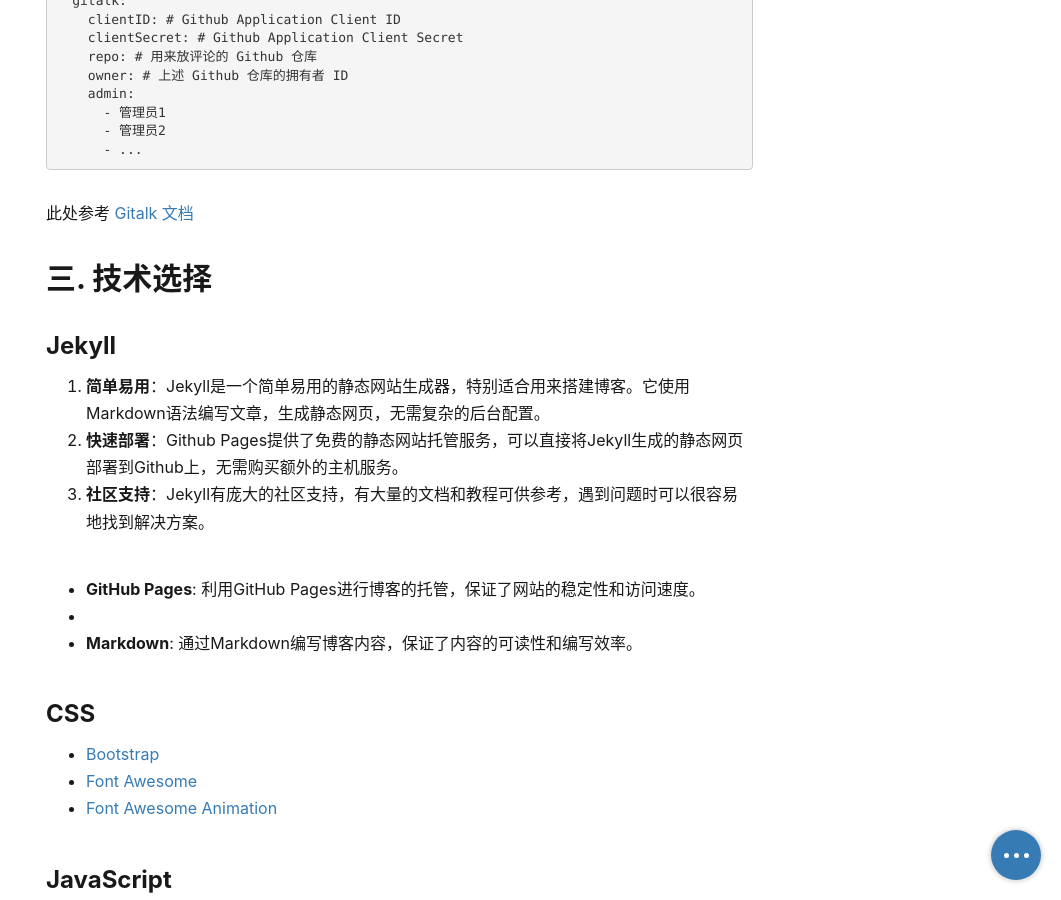
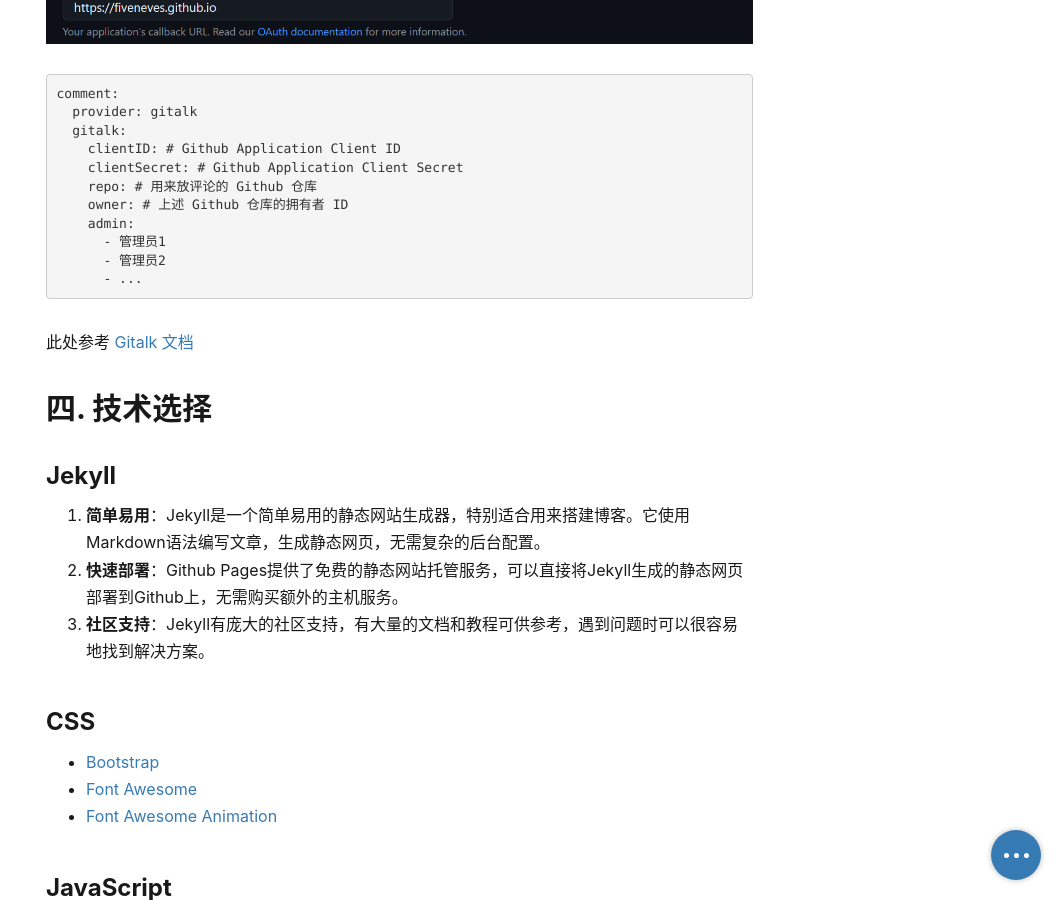
Before and after one commit to Fiveneves/Fiveneves.github.io, a Jekyll site: the page built from _posts/2024-04-20-Welcome to my blog.md, in a window 1280 px wide and 900 px high, scrolled down 12969 px. Shown: the whole window, without its empty margins (219-1280 px from the left). Built offline with Jekyll 4.4.1, drawn with Linux system fonts in a browser that asks for light colours; nearby versions of some CDN libraries; emoji names are drawn with the system emoji font; formulas are drawn with MathJax 3; a script that is not in the unit is left out; comment, search, counter and statistics services are not loaded.

Commit message:
Update 2024-04-20-Welcome to my blog.md

````diff
--- a/_posts/2024-04-20-Welcome to my blog.md
+++ b/_posts/2024-04-20-Welcome to my blog.md
@@ -359,14 +359,13 @@
 `斜眼笑`{:.emoji-plus} `doge`{:.emoji-plus} `白眼`{:.emoji-plus}
 ```
 
+## 三. 搭建过程
 
+### 创建github仓库
 ![image](/assets/Welcome to my blog/image-20240411194931999.png)
 
 
 ![image](/assets/Welcome to my blog/image-20240414160614706.png)
-
-
-![image](/assets/Welcome to my blog/image-20240414162535631.png)
 
 
 从 GitHub 克隆项目：
@@ -422,6 +421,7 @@
 #### Gitalk
 
 注册一个 [Github Application](https://github.com/settings/applications/new) 并搞到 Client ID 和 Client Secret，然后填入对应信息：
+![image](/assets/Welcome to my blog/image-20240414162535631.png)
 
 ```yaml
 comment:
@@ -439,19 +439,13 @@
 
 此处参考 [Gitalk 文档](https://github.com/gitalk/gitalk)
 
-## 三. 技术选择
+## 四. 技术选择
 
 ### Jekyll
 
 1. **简单易用**：Jekyll是一个简单易用的静态网站生成器，特别适合用来搭建博客。它使用Markdown语法编写文章，生成静态网页，无需复杂的后台配置。
 2. **快速部署**：Github Pages提供了免费的静态网站托管服务，可以直接将Jekyll生成的静态网页部署到Github上，无需购买额外的主机服务。
 3. **社区支持**：Jekyll有庞大的社区支持，有大量的文档和教程可供参考，遇到问题时可以很容易地找到解决方案。
-
-- **GitHub Pages**: 利用GitHub Pages进行博客的托管，保证了网站的稳定性和访问速度。
--
-- **Markdown**: 通过Markdown编写博客内容，保证了内容的可读性和编写效率。
-
-
 
 ### CSS
 
````
